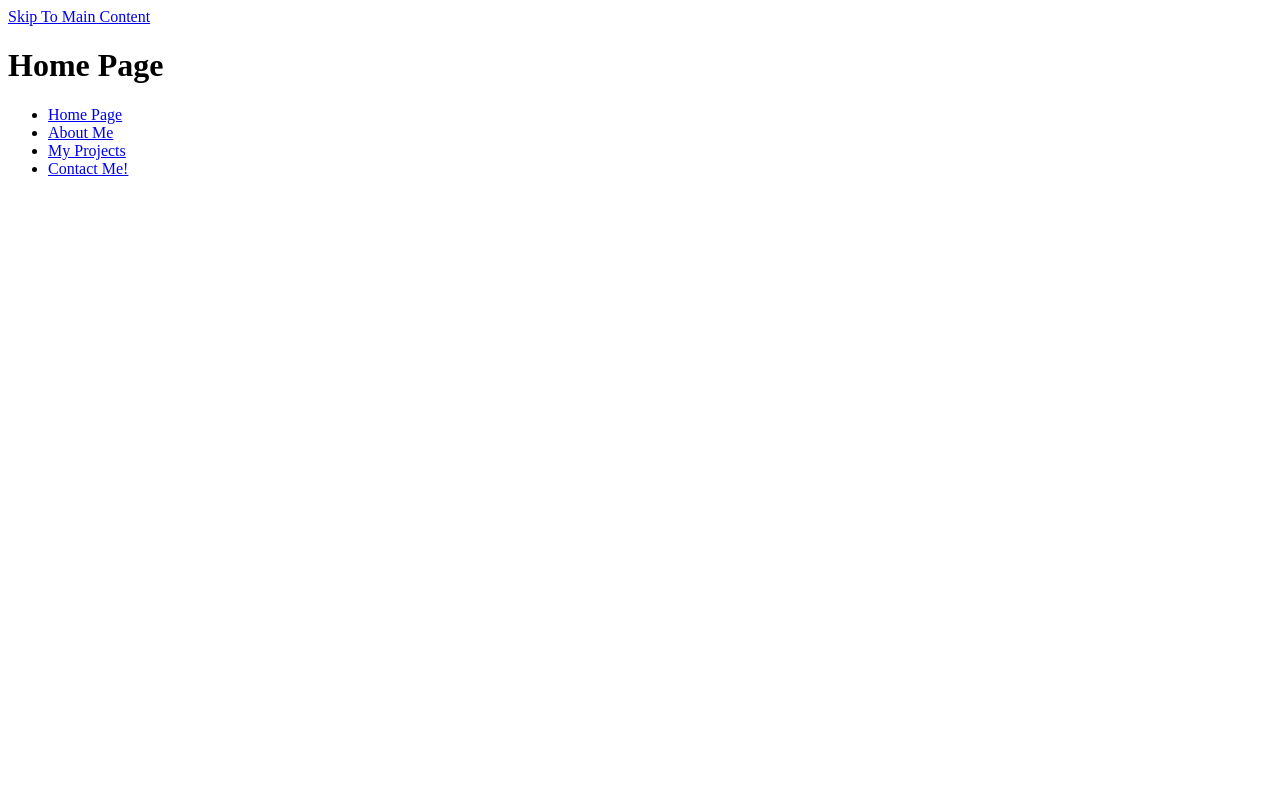
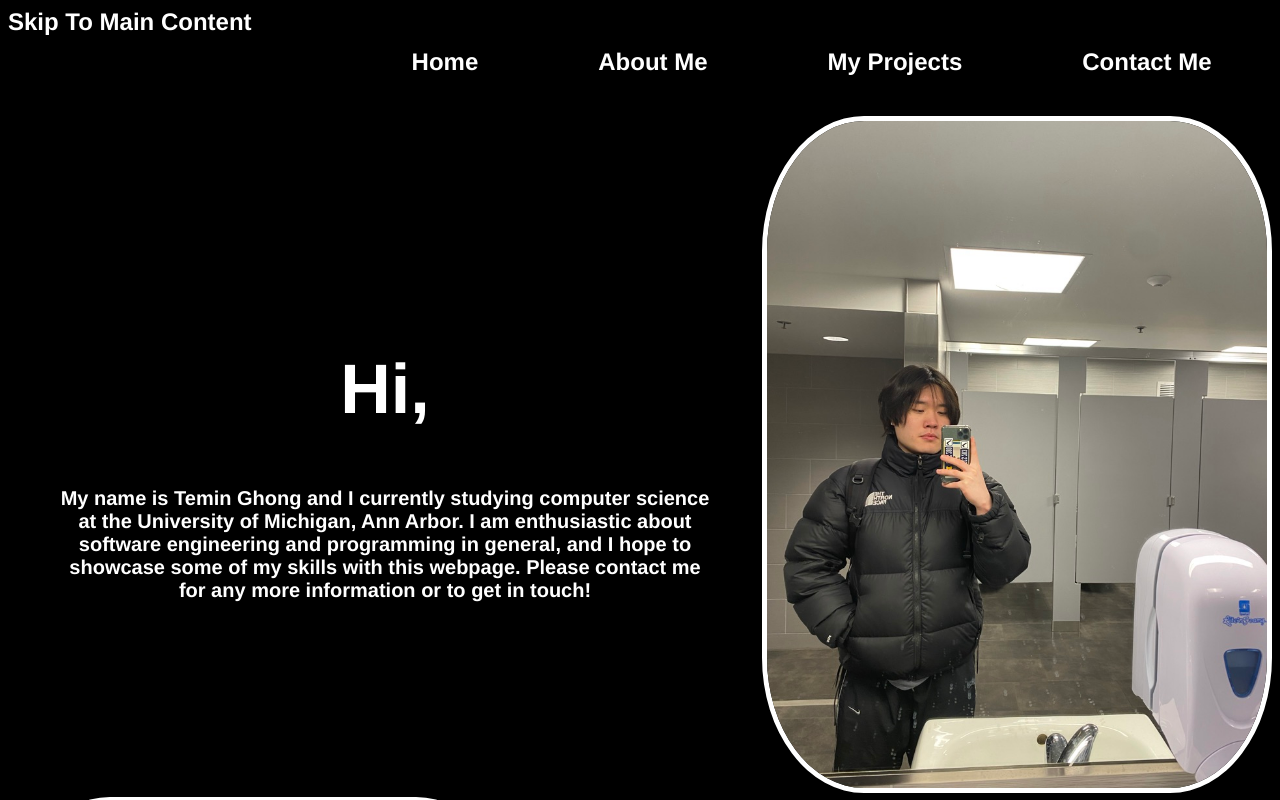
Before and after one commit to temin16/si_339_final_project, a plain HTML site: page index.html in a window 1280 px wide. Shown: the top 800 px of the page. Drawn offline with Linux system fonts and the light colour scheme.

Commit message:
Update index.html

```diff
--- a/index.html
+++ b/index.html
@@ -5,24 +5,42 @@
     <meta http-equiv="X-UA-Compatible" content="IE=edge">
     <meta name="viewport" content="width=device-width, initial-scale=1.0">
     <title>Temin Ghong</title>
+    <link rel="stylesheet" href='css/style.css'>
 </head>
 <body>
     <a href="#main">Skip To Main Content</a>
     <header>
-        <h1>Home Page</h1>
         <nav>
             <ul>
-                <li><a href = "index.html">Home Page</a></li>
+                <li><a href = "index.html">Home</a></li>
                 <li><a href = "aboutme.html">About Me</a></li>
                 <li><a href = "projects.html">My Projects</a></li>
-                <li><a href = "contact.html">Contact Me!</a></li>
+                <li><a href = "contact.html">Contact Me</a></li>
             </ul>
         </nav>
     </header>
 
     <main id="main">
+        <div class="row">
+            <div class="text1">
+            <h2>Hi,</h2>
+            <h3>My name is Temin Ghong and I currently studying computer science at the University of Michigan, Ann Arbor. I am enthusiastic about software engineering and programming in general, and I hope to showcase some of my skills with this webpage. Please contact me for any more information or to get in touch!</h3>
+            </div>
+            <div class="image">
+                <img src="images/bathroom.jpeg" alt="Picture I took in the UGLI bathroom">
+            </div>
+        </div>
+        <div class="row-reverse">
+            <div class="image2">
+                <img src="images/joy.jpeg" alt="My maltese dog named Joy laying on the ground">
+            </div>
+            <div class="text2">
+                <h3>My dog, Joy</h3>
+            </div>
+        </div>
 
-    </main>
+
+      </main>
 
 </body>
 </html>
```
